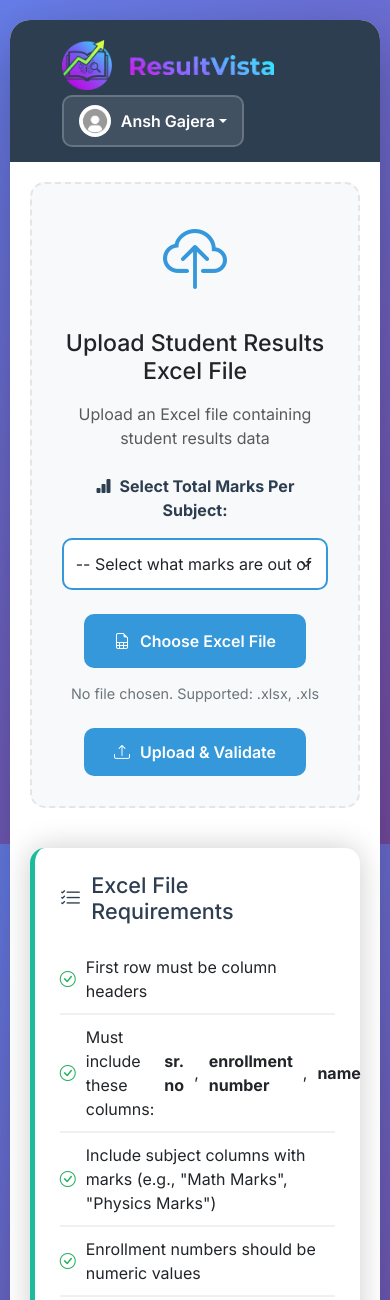
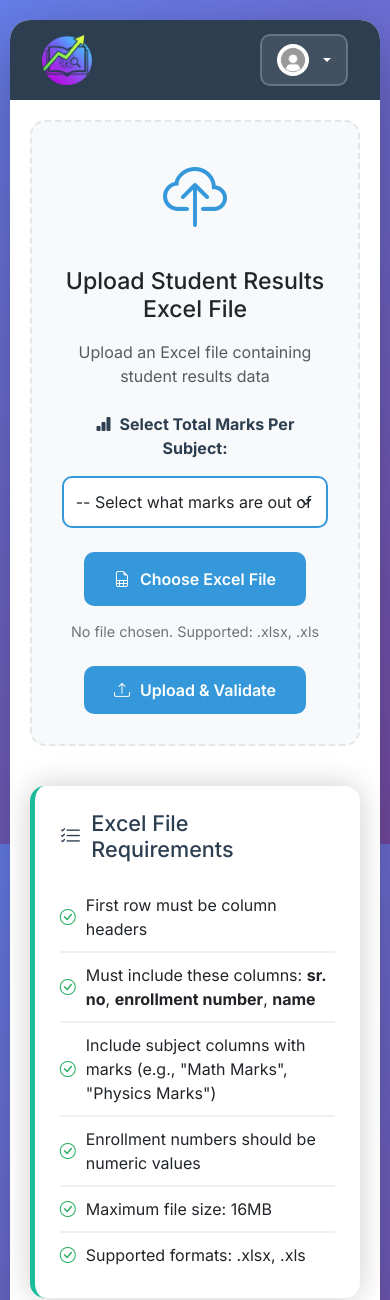
Before and after one commit to Gajera-Ansh/ResultVista, a Flask app: page /dashboard in a window 390 px wide. Shown: the top 1300 px of the page. Run offline with Flask 3, Linux system fonts and the light colour scheme; a user stored in the database is signed in.

Commit message:
some changes for mobile view

```diff
--- a/templates/dashboard.html
+++ b/templates/dashboard.html
@@ -55,6 +55,11 @@ Dashboard - ResultVista
     /* Main Content */
     .dashboard-content {
         padding: 40px;
+    }
+
+    .navbar {
+        padding: 15px 40px;
+        background-color: var(--primary-blue);
     }
 
     /* Selection dropdown */
@@ -142,6 +147,11 @@ Dashboard - ResultVista
         display: flex;
         align-items: center;
         gap: 10px;
+    }
+
+    .requirements-list :nth-child(2) p {
+        margin: 0;
+        display: inline;
     }
 
     .requirements-list li:last-child {
@@ -387,9 +397,8 @@ Dashboard - ResultVista
             padding: 20px;
         }
 
-        .user-info {
-            flex-direction: column;
-            text-align: center;
+        .navbar {
+            padding: 10px 20px;
         }
 
         .logout-btn {
@@ -451,14 +460,15 @@ Dashboard - ResultVista
     </div>
     {% endif %}
 
-    <nav class="navbar navbar-expand-lg navbar-dark" style="background-color:  #2c3e50; padding: 15px 40px;">
+    <nav class="navbar navbar-expand-lg navbar-dark">
         <div class="container-fluid">
             <!-- Logo on left -->
             <a class="navbar-brand" href="{{ url_for('dashboard') }}"
                 style="display: flex; align-items: center; gap: 10px;">
                 <img src="{{ url_for('static', filename='logo - Copy.png') }}" width="50px" height="50px" class="me-2"
                     alt="Logo">
-                <img src="{{ url_for('static', filename='font_logo - Copy.png') }}" alt="ResultVista" height="20px">
+                <img src="{{ url_for('static', filename='font_logo - Copy.png') }}" alt="ResultVista" height="20px"
+                    class="d-none d-md-block">
             </a>
 
             <!-- Right side - User Profile Dropdown -->
@@ -475,7 +485,7 @@ Dashboard - ResultVista
                         style="width: 32px; height: 32px; border-radius: 50%; margin-right: 10px;">
                     {% endif %}
 
-                    <span style="font-weight: 600;">{{ user.name }}</span>
+                    <span class="d-none d-md-block" style="font-weight: 600;">{{ user.name }}</span>
                 </button>
                 <ul class="dropdown-menu dropdown-menu-end"
                     style="border-radius: 10px; border: none; box-shadow: 0 10px 30px rgba(0,0,0,0.2); padding: 10px; min-width: 250px;">
@@ -611,8 +621,9 @@ Dashboard - ResultVista
                 </li>
                 <li>
                     <i class="bi bi-check-circle"></i>
-                    Must include these columns: <strong>sr. no</strong>, <strong>enrollment number</strong>,
-                    <strong>name</strong>
+                    <p>Must include these columns: <strong>sr. no</strong>, <strong>enrollment number</strong>,
+                        <strong>name</strong>
+                    </p>
                 </li>
                 <li>
                     <i class="bi bi-check-circle"></i>
```
